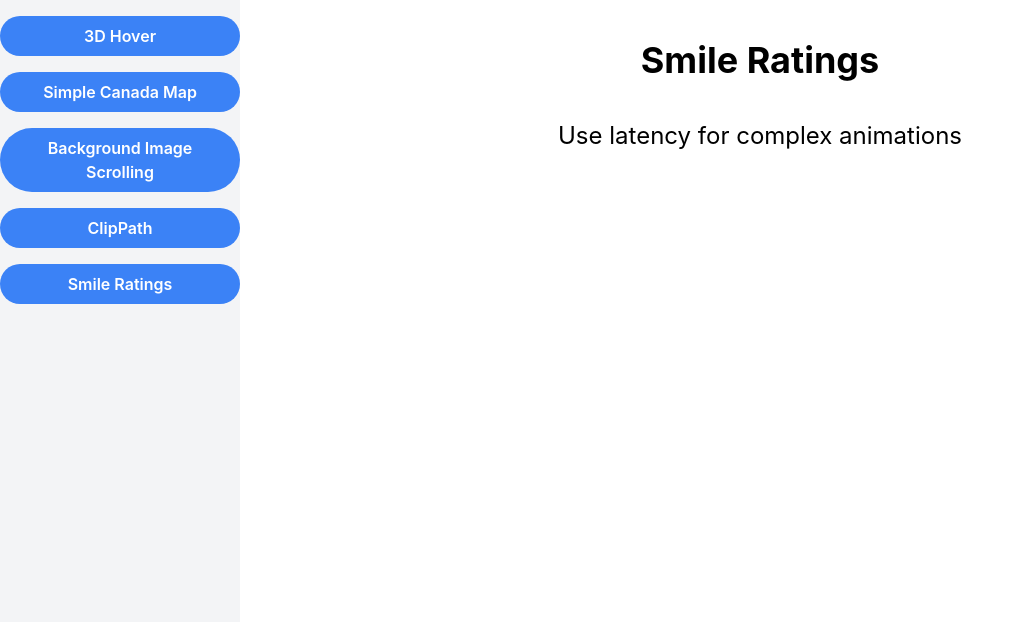
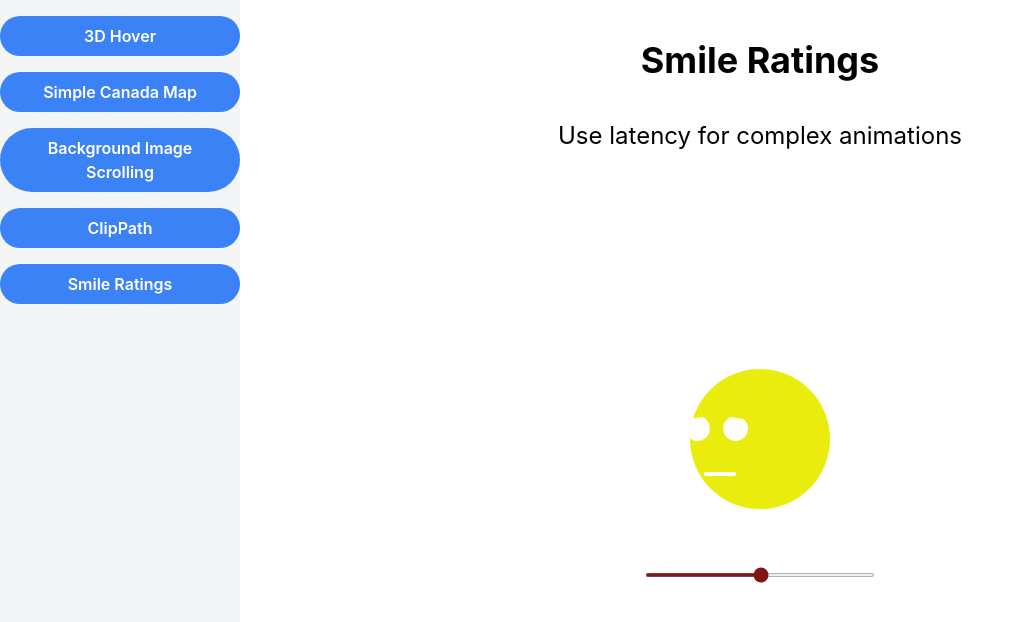
Before and after one commit to zhihao-qiu/frontend-collections, a React (Create React App) app: page /SmileRatings in a window 1280 px wide. Shown: the top 622 px of the page, without its empty margins (0-1024 px from the left). Built offline with nearby package versions, Linux system fonts and the light colour scheme.

Commit message:
use latency for complex animations

```diff
--- /dev/null
+++ b/src/SmileRatings/SmileRatings.css
@@ -0,0 +1,119 @@
+.face {
+  width: 140px;
+  height: 140px;
+
+  border-radius: 50%;
+  background-color: red;
+  margin-bottom: 50px;
+  animation: face 1s linear var(--delay) paused;
+
+  position: relative;
+}
+
+.lefteye {
+  width: 25px;
+  height: 25px;
+
+  border-radius: 50%;
+  background-color: #fff;
+  animation: lefteye 1s linear var(--delay) paused;
+
+  position: absolute;
+  top: 52%;
+  left: 53.5%;
+}
+
+.righteye {
+  width: 25px;
+  height: 25px;
+
+  border-radius: 50%;
+  background-color: #fff;
+  animation: righteye 1s linear var(--delay) paused;
+
+  position: absolute;
+  top: 52%;
+  left: 56.5%;
+}
+
+.mouth {
+  position: absolute;
+  width: 32px;
+  height: 32px;
+
+  top: 54%;
+  left: 55%;
+  border-radius: 32px;
+  box-shadow: inset 0 2px 0 #fff;
+  animation: mouth 1s linear var(--delay) paused;
+
+  transform: translate(-50%, -50%);
+}
+
+input[type='range'] {
+  accent-color: #811515;
+  width: 230px;
+  height: 4px;
+  border-radius: 2px;
+  cursor: pointer;
+}
+
+@keyframes face {
+  0% {
+    background: #df1010;
+  }
+
+  50% {
+    background: rgb(233, 236, 12);
+  }
+
+  to {
+    background: rgb(49, 202, 19);
+  }
+}
+
+@keyframes lefteye {
+  0% {
+    clip-path: polygon(0 30%, 100% 0, 100% 100%, 0 100%);
+  }
+
+  to {
+    clip-path: polygon(0 0%, 100% 0, 100% 100%, 0 100%);
+  }
+}
+
+@keyframes righteye {
+  0% {
+    clip-path: polygon(0% 0%, 100% 30%, 100% 100%, 0 100%);
+  }
+
+  to {
+    clip-path: polygon(0 0%, 100% 0, 100% 100%, 0 100%);
+  }
+}
+
+@keyframes mouth {
+0%{
+  transform: translateY(30px);
+}
+  50% {
+    height: 4px;
+    box-shadow: inset 0 4px 0 #fff;
+    transform: translateY(40px);
+    clip-path: inset(0 0 0 0);
+  }
+
+  50.1% {
+    height: 4px;
+    box-shadow: inset 0 -4px 0 #fff;
+    transform: translateY(40px);
+    clip-path: inset(50% 0 0 0);
+  }
+
+  to {
+    height: 50px;
+    box-shadow: inset 0 -50px 0 #fff;
+    transform: translateY(0);
+    clip-path: inset(50% 0 0 0);
+  }
+}
--- a/src/SmileRatings/index.js
+++ b/src/SmileRatings/index.js
@@ -1,13 +1,41 @@
 import React, { useState, useEffect } from 'react';
 import '../App.css';
+import './SmileRatings.css';
 const SmileRatings = ({ setTopic }) => {
   useEffect(() => {
     setTopic('SmileRatings');
   }, [setTopic]);
 
+  const [rangeValue, setRangeValue] = useState(0.5);
+
+  const handleMove = (e) => {
+    const value = parseFloat(e.target.value);
+    setRangeValue(value);
+  };
+
+  useEffect(() => {
+    const face = document.querySelector('.face');
+    const lefteye = document.querySelector('.lefteye');
+    const righteye = document.querySelector('.righteye');
+    const mouth = document.querySelector('.mouth');
+    face.style.setProperty('--delay', `${-rangeValue}s`);
+    lefteye.style.setProperty('--delay', `${-rangeValue}s`);
+    righteye.style.setProperty('--delay', `${-rangeValue}s`);
+    mouth.style.setProperty('--delay', `${-rangeValue}s`);
+  }, [rangeValue]);
+
   return (
-    <div className='w-full h-full flex justify-center items-center mt-32'>
-      <div>
+    <div className='w-full h-full flex flex-col justify-center items-center'>
+      <div className='smile_face'>
+        <div className='face'></div>
+        <div className='lefteye'></div>
+        <div className='righteye'></div>
+        <div className='mouth'></div>
+      </div>
+      <div className='w-full'>
+        <input type='range' min='0' max='0.99' step='0.01' defaultValue={0.5} onInput={(e) => {
+          handleMove(e);
+        }} />
       </div>
     </div>
   );
```
